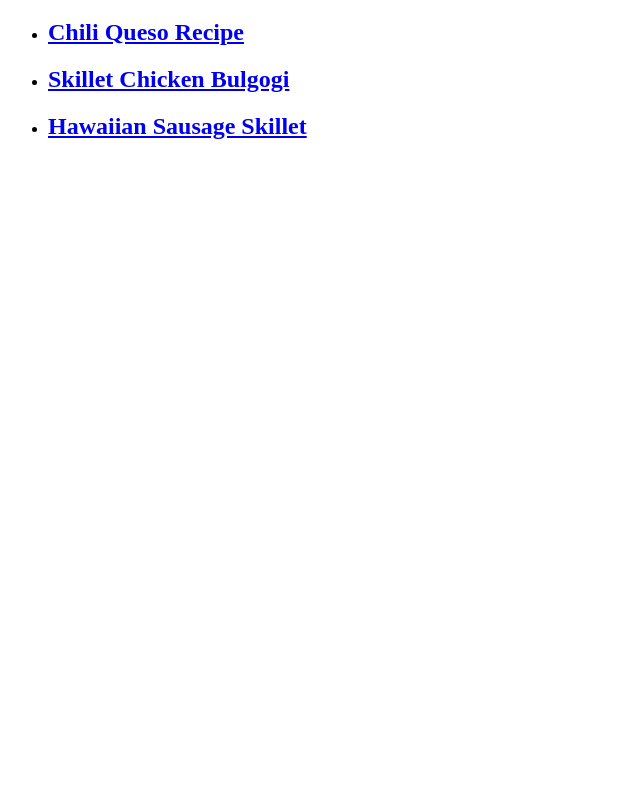
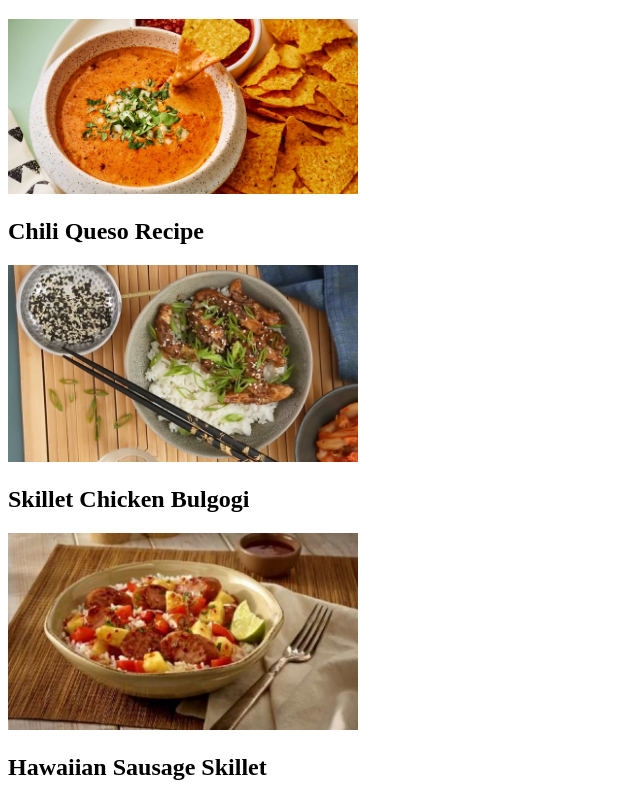
Before and after one commit to ryantpham/odin-recipes, a plain HTML site: page index.html in a window 1280 px wide. Shown: the part 61-862 px from the top of the page, without its empty margins (0-640 px from the left). Before the commit the page ends 800 px from the top, so only its background shows below. Drawn offline with Linux system fonts and the light colour scheme.

Commit message:
Added img folder and updated landing page

```diff
--- a/index.html
+++ b/index.html
@@ -7,12 +7,25 @@
     <title>Document</title>
 </head>
 <body>
-    <h1>Odin Recipes</h1>
-    <ul>
-        <li><h2><a href="/recipes/chili.html">Chili Queso Recipe</a></h2></li>
-        <li><h2><a href="/recipes/chicken.html">Skillet Chicken Bulgogi</a></h2></li>
-        <li><h2><a href="/recipes/sausage.html">Hawaiian Sausage Skillet</a></h2></li>
-    </ul>
+    <div class = "container">
+        <h1 class = "title">Odin Recipes</h1>
+
+        <div>
+            <a href="/recipes/chili.html"><img src = "./img/chili.jpeg" alt = "Image" width="350px"></a>
+            <h2>Chili Queso Recipe</h2>
+        </div>
+
+
+        <div>
+            <a href="/recipes/chicken.html"><img src = "./img/chicken.jpeg" alt = "Image" width="350px"></a>
+            <h2>Skillet Chicken Bulgogi</h2>
+        </div>
+
+        <div>
+            <a href="/recipes/sausage.html"><img src = "./img/sausage.jpeg" alt = "Image" width="350px"></a>
+            <h2>Hawaiian Sausage Skillet</h2>
+        </div>
+    </div>
 
 </body>
 </html>
```
Also changed, not shown: img/chicken.jpeg (added), img/chili.jpeg (added), img/sausage.jpeg (added).
